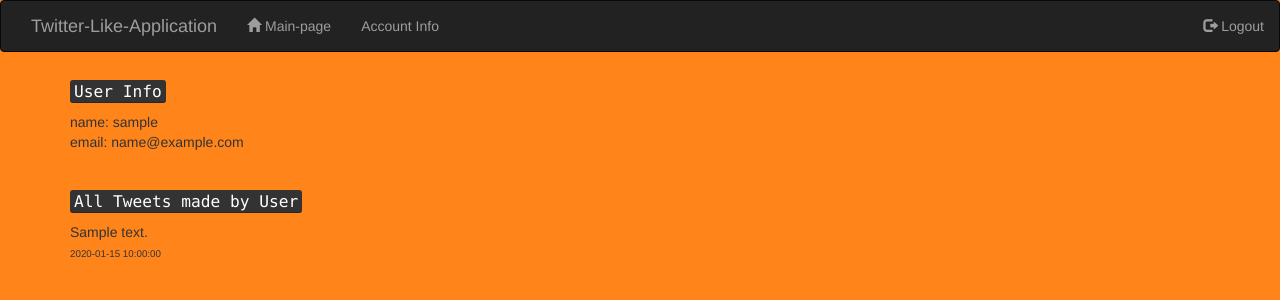
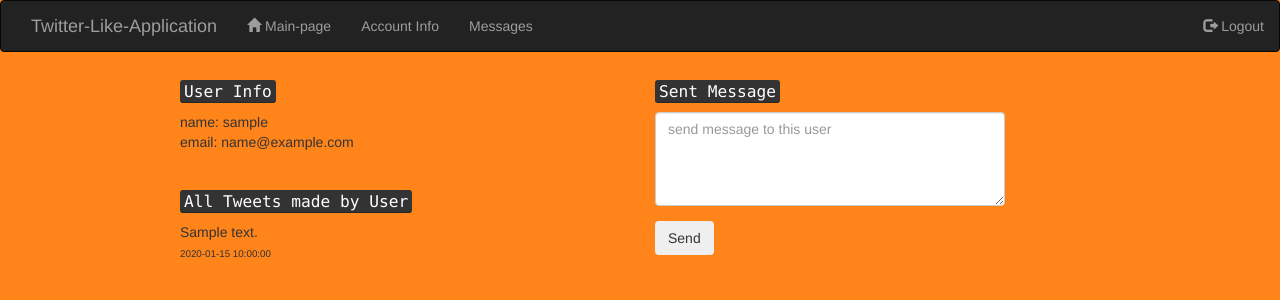
Before and after one commit to Krzysiek91/Twitter-Like-Application, a PHP site: page /user.php?id=1 in a window 1280 px wide. Shown: the top 300 px of the page. Run offline with PHP 8.4, Linux system fonts and the light colour scheme; the visitor is signed in with stand-in values (Sample User, id 1); tables that the repository leaves empty or names only in its code hold one stand-in row (values such as "Sample post"); some libraries are stand-ins or nearby versions.

Commit message:
add message class and page, msgs display still need some changes

```diff
--- a/includes/nav.php
+++ b/includes/nav.php
@@ -10,6 +10,7 @@
                 //logged user may see
                     if($userID!=null){
                        echo '<li><a href="user.php?id=' . $userID . '">Account Info</a></li>';
+                       echo '<li><a href="messages.php?id=' . $userID . '">Messages</a></li>';
                 }
                 ?>
 
--- a/index.php
+++ b/index.php
@@ -18,6 +18,7 @@ require 'connection.php';
 require 'src/Tweet.php';
 require 'src/User.php';
 require 'src/Comment.php';
+require 'src/Message.php';
 
 if ($_SERVER['REQUEST_METHOD'] == 'POST') {
     if(isset($_POST['text'])) {
@@ -52,10 +53,6 @@ if ($_SERVER['REQUEST_METHOD'] == 'POST') {
          <?php if($userName!=null) {
              echo '<h3 class="welcome"><kbd>Welcome ' . $userName . ' !</kbd></h3>';
     }
-
-    //test
-         $test = Comment::loadAllCommentsByTweetID($conn, 5);
-         var_dump($test);
          ?>
 
         <form action="" method="POST">
--- a/login.php
+++ b/login.php
@@ -6,6 +6,7 @@ if(isset($_SESSION['userID'])){
 
 require_once 'src/User.php';
 require_once 'connection.php';
+
 
 if($_SERVER['REQUEST_METHOD'] == 'POST') {
 
--- /dev/null
+++ b/src/Message.php
@@ -0,0 +1,191 @@
+<?php
+class Message
+{
+
+    // for objects that are not in the database
+    const NON_EXISTING_ID = -1;
+
+    const READ_MSG = 1;
+    const UNREAD_MSG = -1;
+
+    private $id;
+    private $senderID;
+    private $recipientID;
+    private $message;
+    private $isRead;
+    private $creationDate;
+
+
+
+    function __construct()
+    {
+        $this->id = self::NON_EXISTING_ID;
+        $this->senderID = self::NON_EXISTING_ID;
+        $this->recipientID = self::NON_EXISTING_ID;
+        $this->message = '';
+        $this->isRead = self::UNREAD_MSG;
+        $this->creationDate = '';
+
+    }
+
+ ///////////////////////////////////////////
+
+    public function getId()
+    {
+        return $this->id;
+    }
+
+
+    public function getSenderID()
+    {
+        return $this->senderID;
+    }
+
+
+    public function getRecipientID()
+    {
+        return $this->recipientID;
+    }
+
+
+    public function getMessage()
+    {
+        return $this->message;
+    }
+
+
+    public function getIsRead()
+    {
+        return $this->isRead;
+    }
+
+
+    public function getCreationDate()
+    {
+        return $this->creationDate;
+    }
+
+
+///////////////////////////////////////////
+
+    public function setSenderID($senderID)
+    {
+        $this->senderID = $senderID;
+    }
+
+
+    public function setRecipientID($recipientID)
+    {
+        $this->recipientID = $recipientID;
+    }
+
+
+    public function setMessage($message)
+    {
+        $this->message = $message;
+    }
+
+
+    public function setIsRead($isRead)
+    {
+        $this->isRead = $isRead;
+    }
+
+
+    public function setCreationDate($creationDate)
+    {
+        $this->creationDate = $creationDate;
+    }
+
+    static public function loadMessageByID(PDO $conn, $id)
+    {
+        $stmt = $conn->prepare('SELECT * FROM Messages WHERE id=:id');
+        $result = $stmt->execute(['id' => $id]);
+
+        if ($result === true && $stmt->rowCount() > 0) {
+
+            $row = $stmt->fetch(PDO::FETCH_ASSOC);
+            $loadedMessage = new Message();
+            $loadedMessage->id = $row['id'];
+            $loadedMessage->senderID = $row['sender_id'];
+            $loadedMessage->recipientID = $row['recipient_id'];
+            $loadedMessage->message = $row['message_text'];
+            $loadedMessage->isRead = $row['is_read'];
+            $loadedMessage->creationDate = $row['creation_date'];
+
+            return $loadedMessage;
+        }
+        return null;
+    }
+
+    static public function loadAllMessagesBySenderID(PDO $conn, $senderID)
+    {
+        $stmt = $conn->prepare('SELECT * FROM Messages WHERE sender_id=:sender_id');
+
+        $result =$stmt->execute(['sender_id' => $senderID]);
+
+        if($result !== false && $stmt->rowCount() != 0){
+
+            foreach ($stmt->fetchAll(PDO::FETCH_ASSOC) as $row){
+                $loadedMessage = new Message();
+                $loadedMessage->id = $row['id'];
+                $loadedMessage->senderID = $row['sender_id'];
+                $loadedMessage->recipientID = $row['recipient_id'];
+                $loadedMessage->message = $row['message_text'];
+                $loadedMessage->isRead = $row['is_read'];
+                $loadedMessage->creationDate = $row['creation_date'];
+
+                $ret[] = $loadedMessage;
+            }
+            return $ret;
+        }
+        }
+
+    static public function loadAllMessagesByRecipientID(PDO $conn, $recipientID)
+    {
+        $stmt = $conn->prepare('SELECT * FROM Messages WHERE recipient_id=:recipient_id');
+
+        $result =$stmt->execute(['recipient_id' => $recipientID]);
+
+        if($result !== false && $stmt->rowCount() != 0){
+
+            foreach ($stmt->fetchAll(PDO::FETCH_ASSOC) as $row){
+                $loadedMessage = new Message();
+                $loadedMessage->id = $row['id'];
+                $loadedMessage->senderID = $row['sender_id'];
+                $loadedMessage->recipientID = $row['recipient_id'];
+                $loadedMessage->message = $row['message_text'];
+                $loadedMessage->isRead = $row['is_read'];
+                $loadedMessage->creationDate = $row['creation_date'];
+
+                $ret[] = $loadedMessage;
+            }
+            return $ret;
+        }
+    }
+
+
+    public function saveToDB(PDO $conn)
+    {
+        if($this->id == self::NON_EXISTING_ID){
+            $stmt = $conn->prepare(
+                'INSERT INTO Messages(sender_id, recipient_id, message_text, is_read, creation_date) VALUES (:sender_id, :recipient_id, :message_text, :is_read, :creation_date)'
+            );
+
+            $result = $stmt->execute(
+                [
+                    'sender_id' => $this->senderID,
+                    'recipient_id' => $this->recipientID,
+                    'message_text' => $this->message,
+                    'is_read' => $this->isRead,
+                    'creation_date' => $this->creationDate
+                ]
+            );
+
+            if($result === true){
+                $this->id = $conn->lastInsertId();
+                return true;
+            }
+        }
+    }
+}
--- a/user.php
+++ b/user.php
@@ -1,11 +1,39 @@
 <?php
+session_start();
+if(!isset($_SESSION['userID'])){
+    header ('Location: index.php');
+}else{
+    $loggedUserID = $_SESSION['userID'];
+}
+
+
     require_once 'connection.php';
     require 'src/User.php';
     require 'src/Tweet.php';
+    require 'src/Message.php';
 
+    //These are data of User that we are at page of (not logged one)
     $userID = $_GET['id'];
     $user = User::loadUserById($conn, $userID);
     $userTweets = Tweet::loadAllTweetsByUserId($conn, $userID);
+
+    if($_SERVER['REQUEST_METHOD'] === 'POST')
+        if(isset($_POST['message'])){
+        $message = new Message;
+
+        $message->setSenderID($loggedUserID);
+        $message->setRecipientID($userID);
+        $message->setMessage($_POST['message']);
+        $message->setCreationDate(date('Y-m-d H:i:s'));
+
+        $message->saveToDB($conn);
+
+        var_dump($message);
+        $successMsg = 'Message has benn successfully sent';
+
+
+    }
+
 
 ?>
 
@@ -31,15 +59,16 @@ include ('includes/nav.php');
 
 <div class="container">
 
-    <div id="userInf">
+    <div class="col-md-4 col-md-offset-1">
+      <div id="userInf">
         <h4><kbd>User Info<kbd></h4>
         <?php
         echo 'name: ' . $user->getUsername() . '<br>';
         echo 'email: ' . $user->getEmail();
         ?>
-    </div>
+      </div>
 
-    <div>
+      <div>
         <h4><kbd>All Tweets made by User</kbd></h4>
         <div class="tweets">
             <?php
@@ -48,7 +77,27 @@ include ('includes/nav.php');
             }
             ?>
         </div>
+      </div>
     </div>
+
+    <div class="col-md-4 col-md-offset-1">
+        <h4><kbd>Sent Message</kbd></h4>
+      <?php
+        echo '<form action="" method="post">';
+        echo '<div class="form-group">';
+        echo '<p><textarea placeholder="send message to this user" name="message" rows="4" class="form-control"></textarea></p>';
+        echo '</div>';
+        echo '<button type="submit" class="btn btn-basic">Send</button>';
+        echo '</form>';
+
+      if (isset($successMessage)) {
+          echo '<div class="alert alert-success">';
+          echo $successMessage;
+          echo '</div>';
+      }
+      ?>
+    </div>
+
 </div>
 </body>
 </html>
```
Also changed, not shown: messages.php (added, +73 -0 lines), queries.sql (+13 -0 lines).
